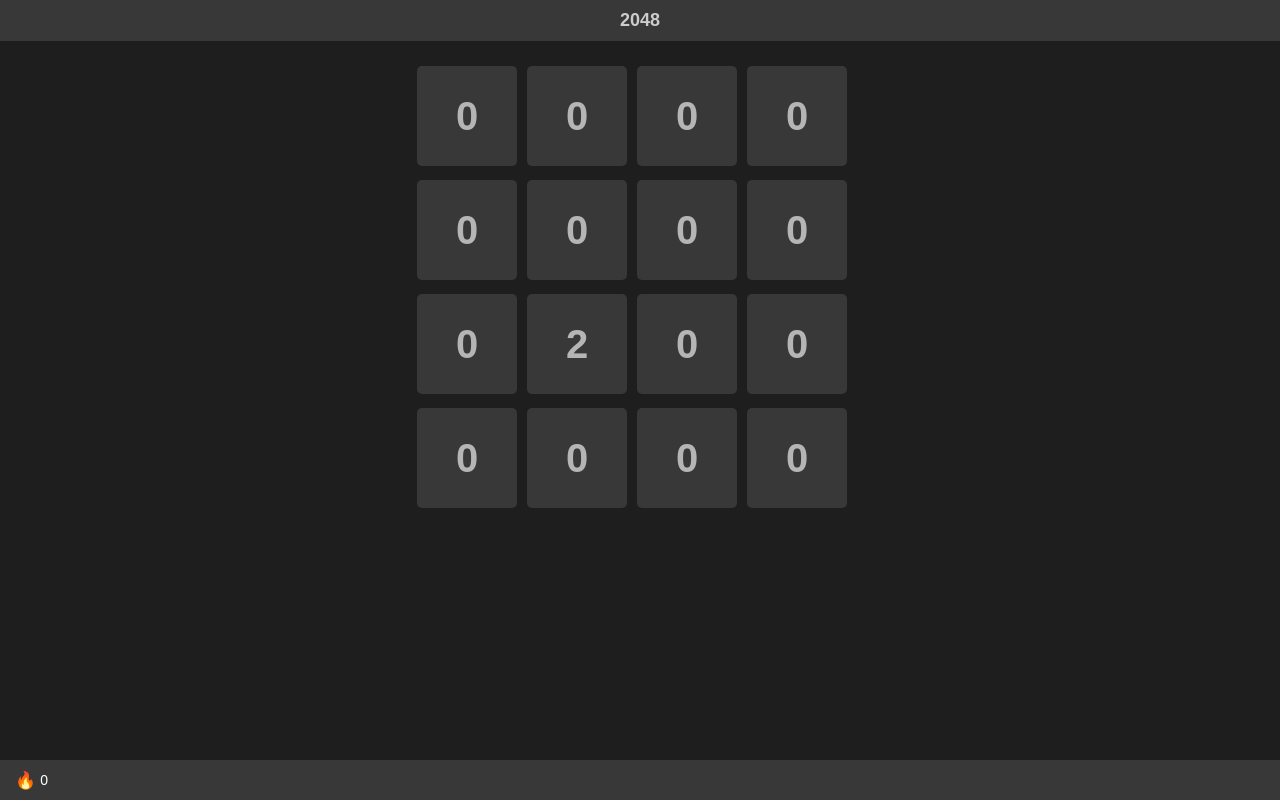
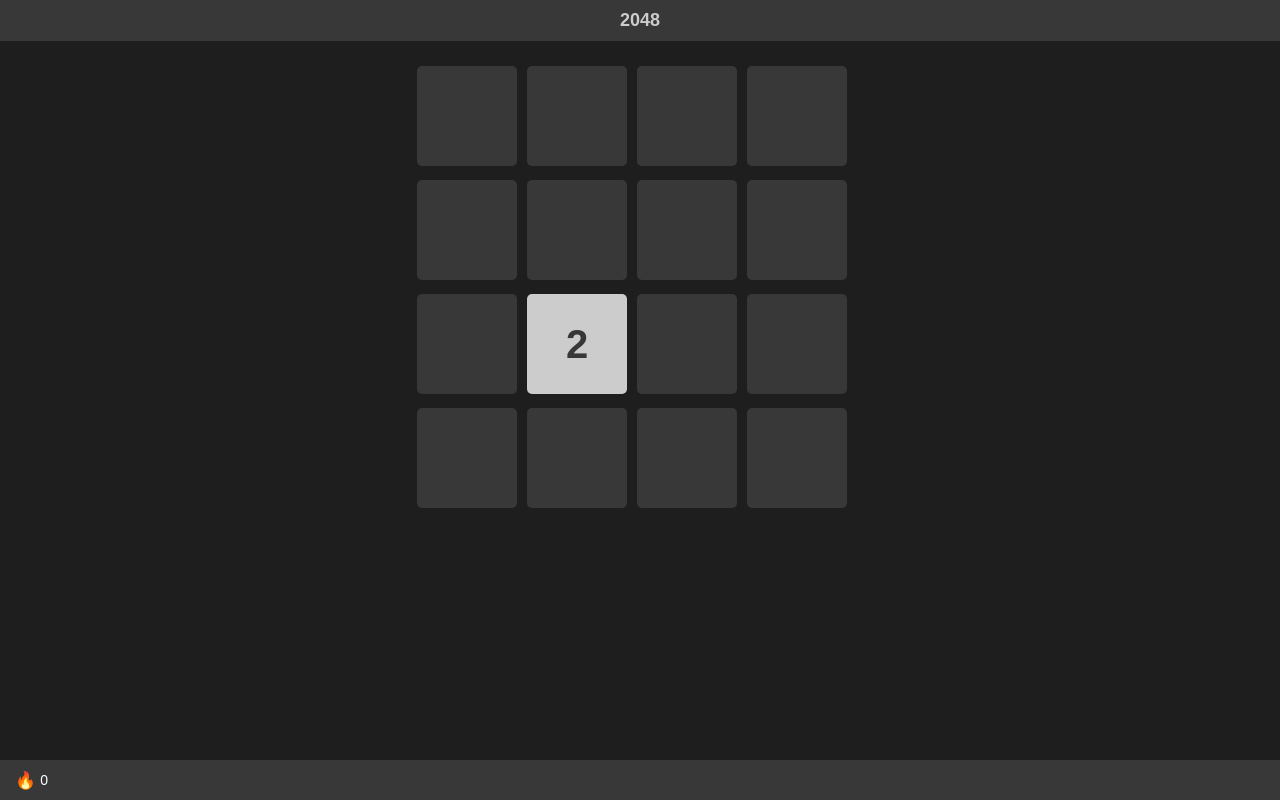
Before and after one commit to renatodelpupo/2048, a Vue app: page / in a window 1280 px wide. Built offline with nearby package versions, Linux system fonts and the light colour scheme.

Commit message:
feat: set square color

```diff
--- a/src/components/atoms/Square.vue
+++ b/src/components/atoms/Square.vue
@@ -1,9 +1,9 @@
 <template>
-  <div class="Square" v-text="number" />
+  <div class="Square" :style="style" v-text="number" />
 </template>
 
 <script lang="ts">
-import { defineComponent } from 'vue'
+import { computed, defineComponent } from 'vue'
 
 export default defineComponent({
   name: 'Square',
@@ -13,6 +13,79 @@
       required: true,
       type: Number
     }
+  },
+
+  setup(props) {
+    const style = computed(() => {
+      type ColorsOption = {
+        background: string
+        text: string
+      }
+
+      type ColorsOptions = {
+        [index: number]: ColorsOption
+      }
+
+      const colorsOptions: ColorsOptions = {
+        0: {
+          background: '#383838',
+          text: 'transparent'
+        },
+        2: {
+          background: '#CCCCCC',
+          text: '#383838'
+        },
+        4: {
+          background: '#B8B8B8',
+          text: '#383838'
+        },
+        8: {
+          background: '#A3A3A3',
+          text: '#383838'
+        },
+        16: {
+          background: '#8F8F8F',
+          text: '#383838'
+        },
+        32: {
+          background: '#7A7A7A',
+          text: '#B5B5B5'
+        },
+        64: {
+          background: '#666666',
+          text: '#B5B5B5'
+        },
+        128: {
+          background: '#525252',
+          text: '#B5B5B5'
+        },
+        256: {
+          background: '#3D3D3D',
+          text: '#B5B5B5'
+        },
+        512: {
+          background: '#292929',
+          text: '#B5B5B5'
+        },
+        1024: {
+          background: '#141414',
+          text: '#B5B5B5'
+        },
+        2048: {
+          background: '#141414',
+          text: '#B5B5B5'
+        }
+      }
+
+      const colorsOption: ColorsOption = colorsOptions[props.number]
+
+      return {
+        backgroundColor: colorsOption.background,
+        color: colorsOption.text
+      }
+    })
+
+    return { style }
   }
 })
 </script>
```
